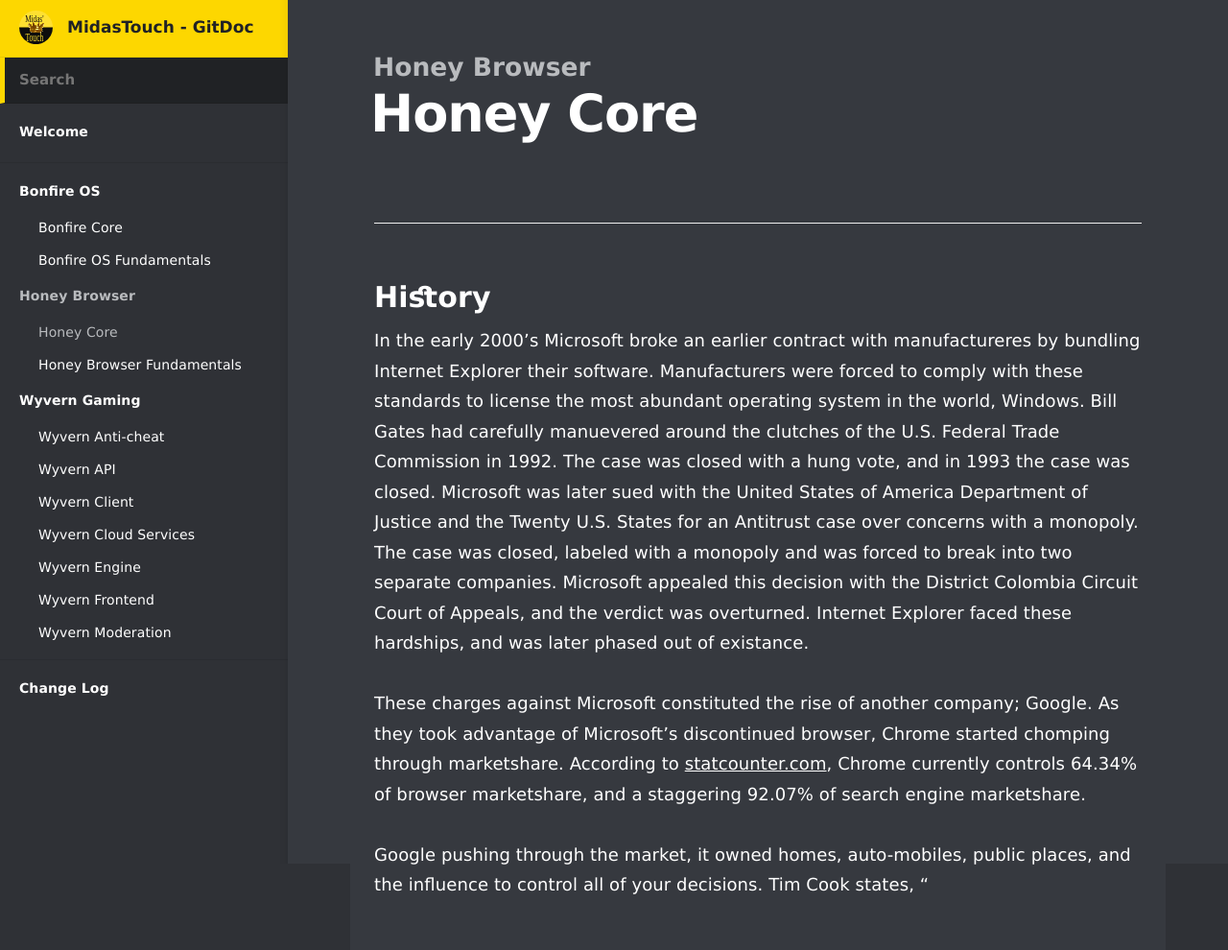
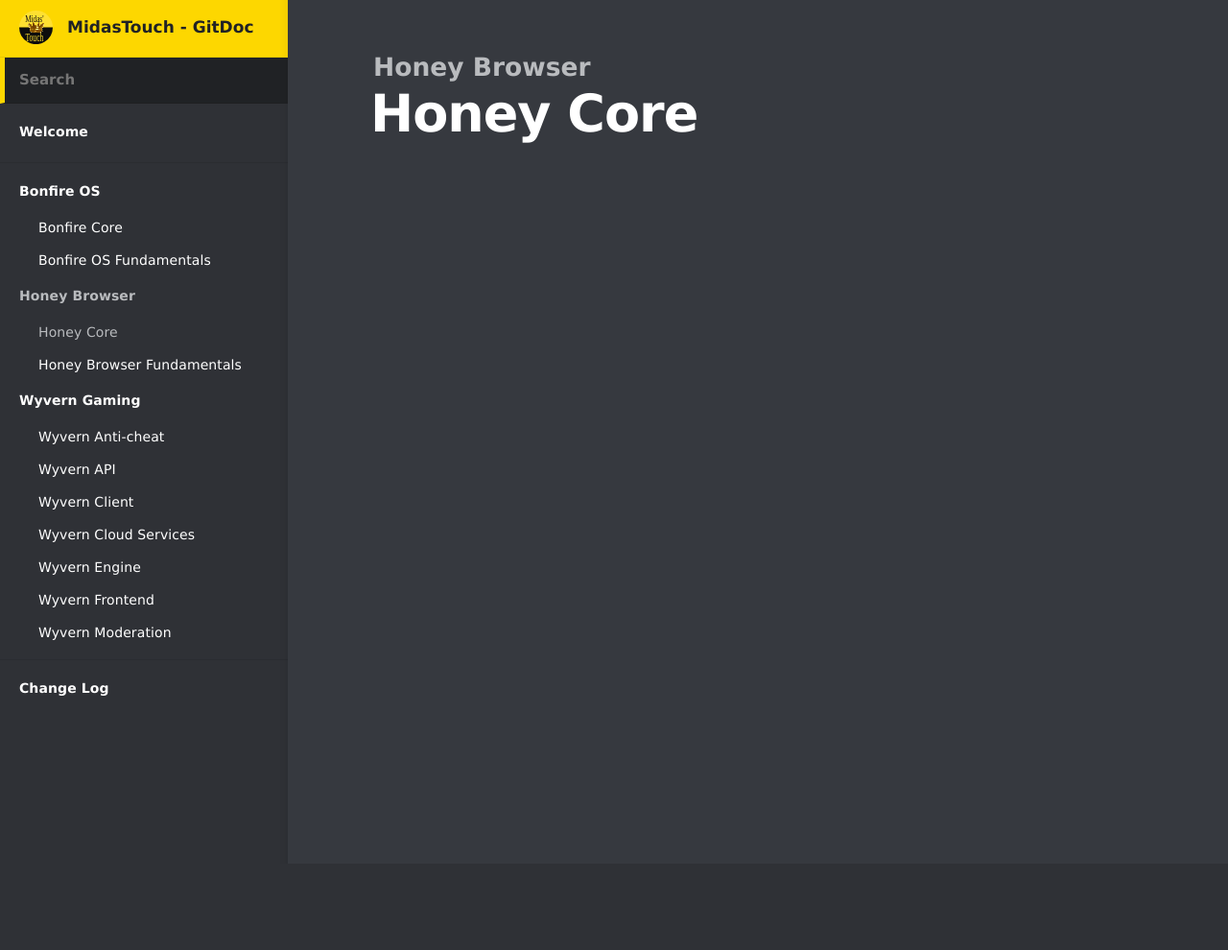
Before and after one commit to MidasTouch-MT/MidasTouch-MT.github.io, a Jekyll site: the page built from _docs/honey-browser/honey-core.md, in a window 1280 px wide. Shown: the whole page at 96% size. Built offline with Jekyll 4.4.1, drawn with Linux system fonts in a browser that asks for light colours; after the commit the page ends 900 px from its top, so only the background shows below that.

Commit message:
Update honey-core.md

```diff
--- a/_docs/honey-browser/honey-core.md
+++ b/_docs/honey-browser/honey-core.md
@@ -3,23 +3,3 @@ title: Honey Core
 category: Honey Browser
 order: 1
 ---
-
-### History
-
-In the early 2000's Microsoft broke an earlier contract with manufactureres by bundling Internet Explorer their software.
-Manufacturers were forced to comply with these standards to license the most abundant operating system in the world, Windows.
-Bill Gates had carefully manuevered around the clutches of the U.S. Federal Trade Commission in 1992.
-The case was closed with a hung vote, and in 1993 the case was closed.
-Microsoft was later sued with the United States of America Department of Justice and the Twenty U.S. States for an Antitrust case over concerns with a monopoly.
-The case was closed, labeled with a monopoly and was forced to break into two separate companies.
-Microsoft appealed this decision with the District Colombia Circuit Court of Appeals, and the verdict was overturned.
-Internet Explorer faced these hardships, and was later phased out of existance.
-<br>
-
-These charges against Microsoft constituted the rise of another company; Google.
-As they took advantage of Microsoft's discontinued browser, Chrome started chomping through marketshare.
-According to [statcounter.com](https://statcounter.com), Chrome currently controls 64.34% of browser marketshare, and a staggering 92.07% of search engine marketshare.
-<br>
-
-Google pushing through the market, it owned homes, auto-mobiles, public places, and the influence to control all of your decisions.
-Tim Cook states, "
```
